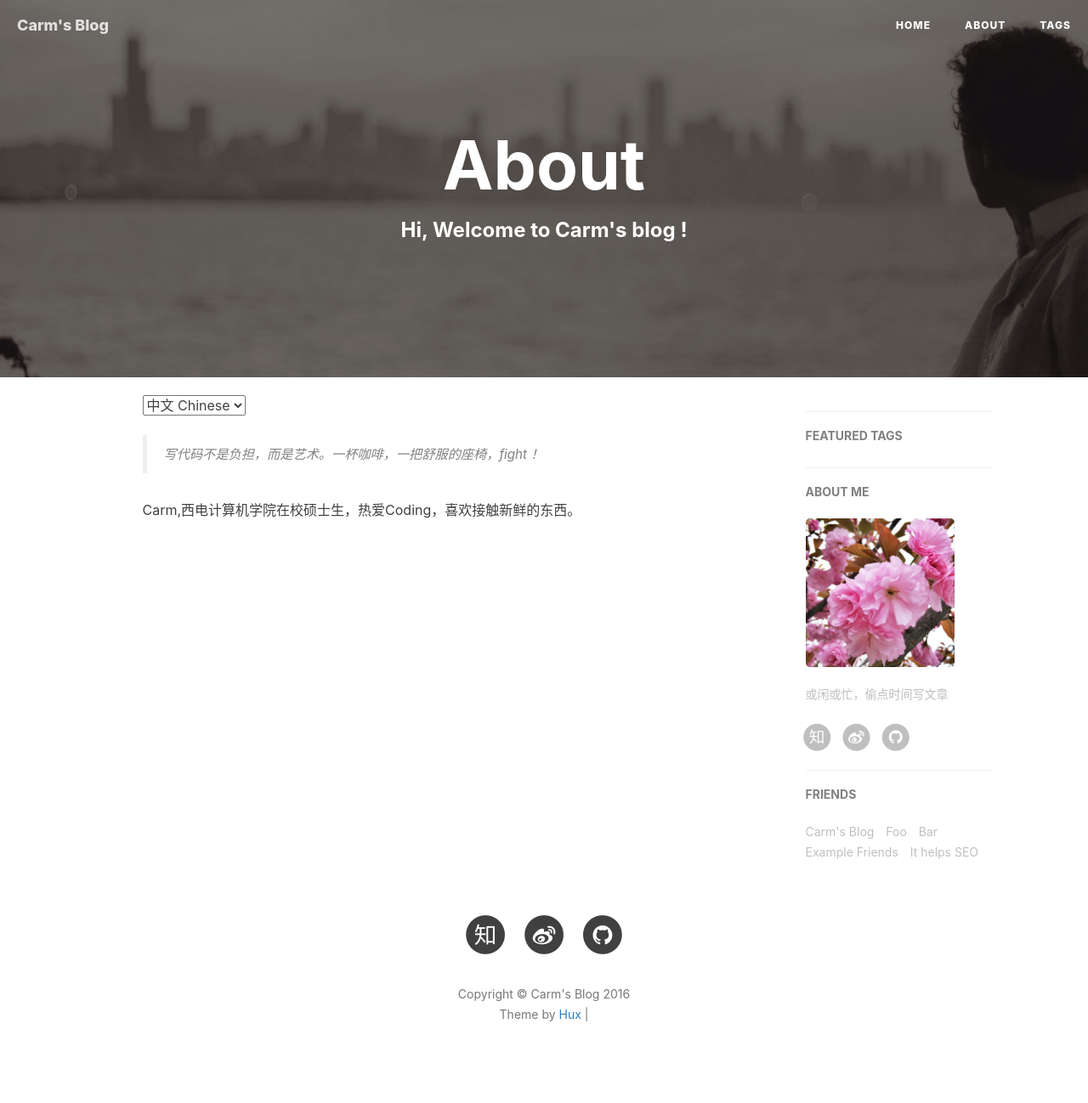
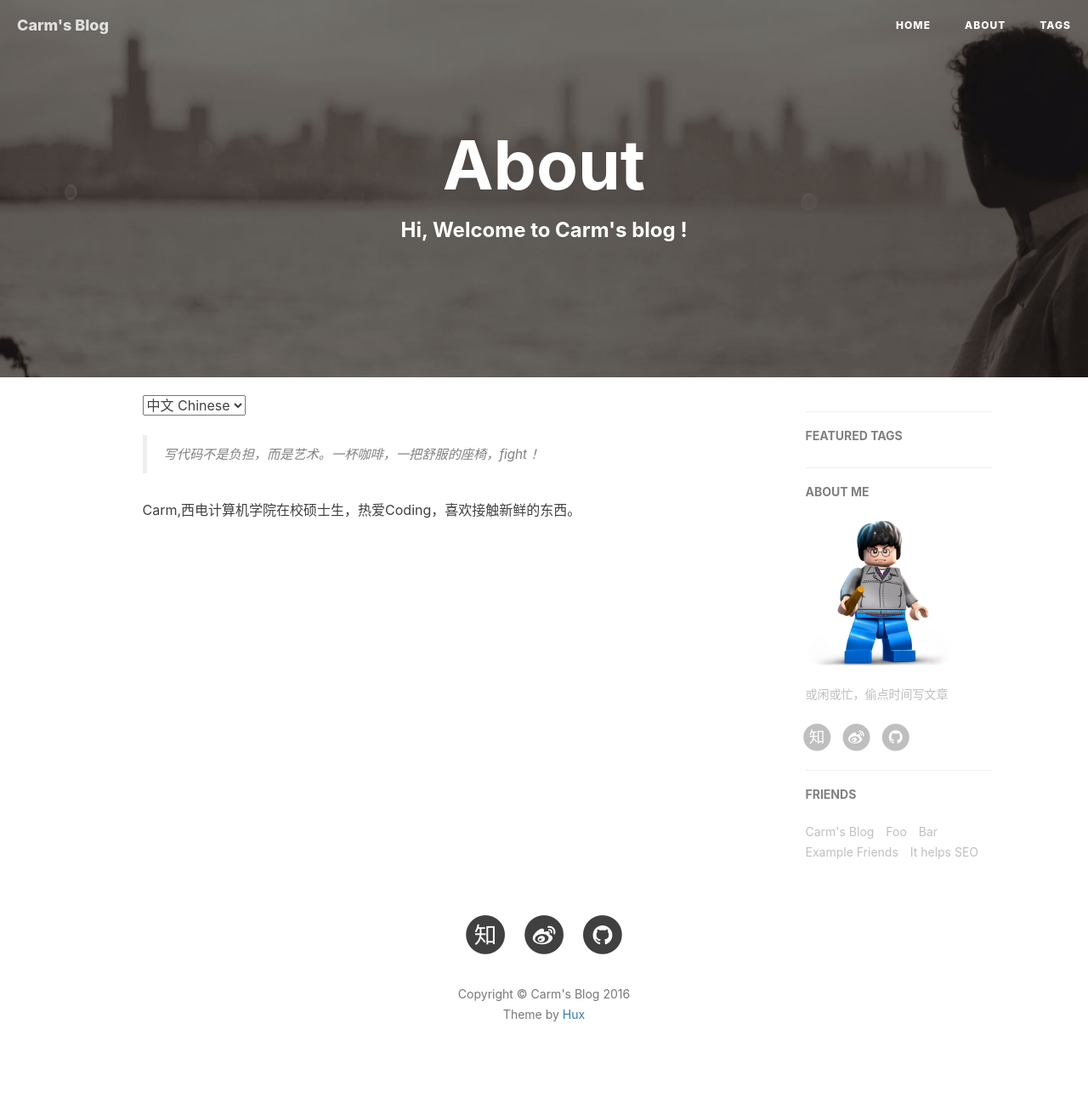
Before and after one commit to carmhuo/carmhuo.github.io, a Jekyll site: the page built from about.html, in a window 1280 px wide. Shown: the whole page at 85% size. Built offline with Jekyll 4.4.1, drawn with Linux system fonts in a browser that asks for light colours; nearby versions of some CDN libraries; comment, search, counter and statistics services are not loaded.

Commit message:
changed figure

```diff
--- a/_includes/footer.html
+++ b/_includes/footer.html
@@ -72,7 +72,7 @@
                 <p class="copyright text-muted">
                     Copyright &copy; {{ site.title }} {{ site.time | date: '%Y' }}
                     <br>
-                    Theme by <a href="http://huangxuan.me">Hux</a> |
+                    Theme by <a href="http://huangxuan.me">Hux</a>
                 </p>
             </div>
         </div>
```
Also changed, not shown: img/sakura-carm.bak.jpg (added), img/sakura-carm.jpg.
